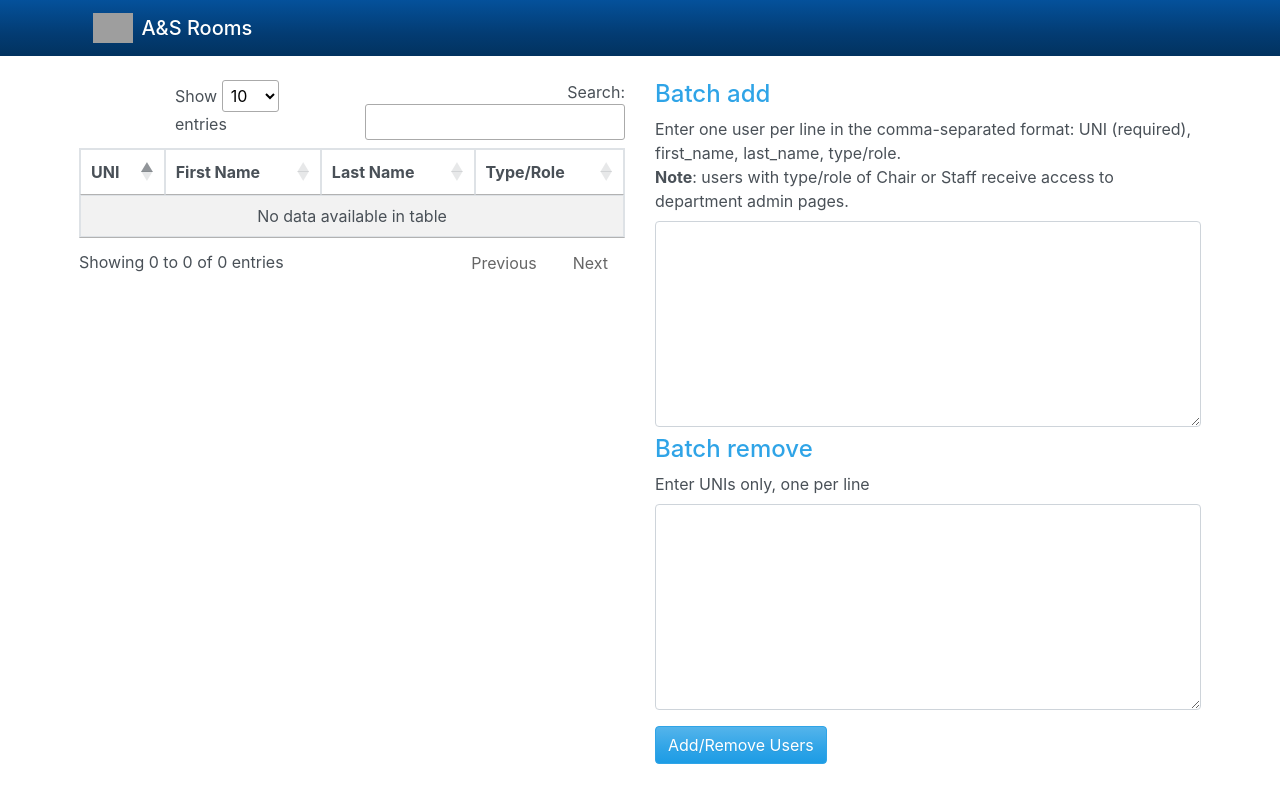
After one commit to tg2648/cu-rooms-app, a Flask app: template app/templates/user_management.html in a window 1280 px wide. The commit adds this page. Run offline with Flask 2, Linux system fonts and the light colour scheme; the template is opened without the code that fills it, so the values that code supplies are empty; some libraries are stand-ins or nearby versions; grey boxes are pictures that could not be loaded.

Commit message:
Add user management page

```diff
--- a/app/templates/403.html
+++ b/app/templates/403.html
@@ -4,6 +4,6 @@
 {%- block content %}
 <div class="alert alert-warning mt-3">
     <h4 class="alert-heading">You don't have access to this page.</h4>
-    <p class="mb-0">Please reach out to Timur Gulyamov (<a href="mailto:tg2648@columbia.edu" class="alert-link">tg2648@columbia.edu</a>) to get access.</p>
+    <p class="mb-0">Please reach out to your home department to get access.</p>
 </div>
 {%- endblock %}
--- a/app/templates/base.html
+++ b/app/templates/base.html
@@ -49,8 +49,14 @@
     <div class="collapse navbar-collapse" id="navbarColor02">
         {% if session.CAS_USERNAME | user_is_dept_admin %}
             <ul class="navbar-nav mr-auto">
-                <li class="nav-item">
-                    <a class="nav-link" href="{{ url_for('dept_admin.index') }}">Dept. Admin</a>
+                <li class="nav-item dropdown">
+                    <a class="nav-link dropdown-toggle" id="navbarDropdown" role="button" data-toggle="dropdown">
+                      Dept. Admin
+                    </a>
+                    <div class="dropdown-menu">
+                      <a class="dropdown-item" href="{{ url_for('dept_admin.index') }}">Booking List</a>
+                      <a class="dropdown-item" href="{{ url_for('dept_admin.user_management') }}">User Management</a>
+                    </div>
                 </li>
             </ul>
         {% endif %}
--- /dev/null
+++ b/app/templates/user_management.html
@@ -0,0 +1,86 @@
+{%- extends "base.html" %}
+{%- block title %}Room Scheduler - User Management{%- endblock title %}
+
+{%- block css %}
+{{ super() }}
+<link rel="stylesheet" type="text/css" href="https://cdn.datatables.net/v/bs4/dt-1.10.22/b-1.6.4/b-html5-1.6.4/r-2.2.6/sp-1.2.0/sl-1.3.1/datatables.min.css"/>
+{%- endblock %}
+
+{%- block content %}
+<div class="my-4 row">
+<div class="col-lg">
+    <table id="users" class="table table-striped table-bordered" style="width:100%">
+        <thead>
+            <tr>
+                <th>UNI</th>
+                <th>First Name</th>
+                <th>Last Name</th>
+                <th>Type/Role</th>
+            </tr>
+        </thead>
+        <tbody>
+            {% for u in users %}
+            <tr>
+                <td>{{ u['PK'].split('#')[1] }}</td>
+                <td>{{ u['first_name']}}</td>
+                <td>{{ u['last_name']}}</td>
+                <td>{{ u['type']}}</td>
+            </tr>
+            {% endfor %}
+        </tbody>
+    </table>
+</div>
+<div class="col-lg">
+    <form id="batch">
+        <div class="form-group">
+            <label for="batch-add-input"><h4>Batch add</h4>Enter one user per line in the comma-separated format: UNI (required), first_name, last_name, type/role.<br><b>Note</b>: users with type/role of Chair or Staff receive access to department admin pages.</label>
+            <textarea class="form-control" id="batch-add-input" name="add" rows="8"></textarea>
+            <label for="batch-remove-input"><h4 class="mt-2">Batch remove</h4>Enter UNIs only, one per line</label>
+            <textarea class="form-control" id="batch-remove-input" name="remove" rows="8"></textarea>
+        </div>
+        <button id="batch-btn" type="submit" class="btn btn-primary">Add/Remove Users</button>
+    </form>
+    <div id="batch-output" class="mt-2"></div>
+</div>
+</div>
+{%- endblock %}
+
+{%- block scripts %}
+{{ super() }}
+<script type="text/javascript" src="https://cdn.datatables.net/v/bs4/dt-1.10.22/b-1.6.4/b-html5-1.6.4/r-2.2.6/sp-1.2.0/sl-1.3.1/datatables.min.js"></script>
+<script>
+    $(document).ready(function() {
+        $('#users').DataTable({
+            dom: '<"row"<"col-sm-12 col-md-2"B><"col-sm-12 col-md-3"l><"col-sm-12 col-md-7"f>>rt<"row"<"col-sm-12 col-md-5"i><"col-sm-12 col-md-7"p>>',
+            responsive: true,
+            pageLength: 10,
+            buttons: [
+                {
+                    extend: 'csvHtml5',
+                    text: 'Save as CSV',
+                    title: 'Room_Booking_Users_Export_' + new Date().toISOString()
+                },
+            ]
+        });
+    } );
+</script>
+<script>
+    function batchSubmit(event) {
+        event.preventDefault();
+        var request = new XMLHttpRequest();
+        request.addEventListener('load', batchShow);
+        request.open('POST', {{ url_for('dept_admin.process_batch') | tojson }});
+        request.send(new FormData(this));
+    }
+
+    function batchShow() {
+        var data = JSON.parse(this.responseText);
+        var status = JSON.parse(this.status);
+        var output = document.getElementById('batch-output');
+        output.innerText = data.output;
+    }
+
+    var formRemove = document.getElementById('batch');
+    formRemove.addEventListener('submit', batchSubmit);
+</script>
+{%- endblock %}
--- a/app/users.py
+++ b/app/users.py
@@ -119,7 +119,7 @@ class User(object):
             )
 
             try:
-                return response['Items'][0]['type'] in ['Staff', 'Chair']
+                return response['Items'][0]['type'].lower() in ['staff', 'chair']
             except IndexError:
                 return False
 
--- a/config.py
+++ b/config.py
@@ -44,7 +44,6 @@ class ProdConfig(Config):
 
     CAS_SERVER = os.getenv('CAS_SERVER_PROD')
     CAS_AFTER_LOGOUT = os.getenv('CAS_AFTER_LOGOUT_PROD')
-    DB_USERS = os.getenv('DB_USERS_PROD')
     DB_ACCESS_LOGS = os.getenv('DB_ACCESS_LOGS_PROD')
     DB_SCHEDULING = os.getenv('DB_SCHEDULING_PROD')
 
@@ -57,6 +56,5 @@ class DevConfig(Config):
 
     CAS_SERVER = os.getenv('CAS_SERVER_DEV')
     CAS_AFTER_LOGOUT = os.getenv('CAS_AFTER_LOGOUT_DEV')
-    DB_USERS = os.getenv('DB_USERS_DEV')
     DB_ACCESS_LOGS = os.getenv('DB_ACCESS_LOGS_DEV')
     DB_SCHEDULING = os.getenv('DB_SCHEDULING_DEV')
```
Also changed, not shown: app/views/dept_admin.py (+145 -3 lines).
